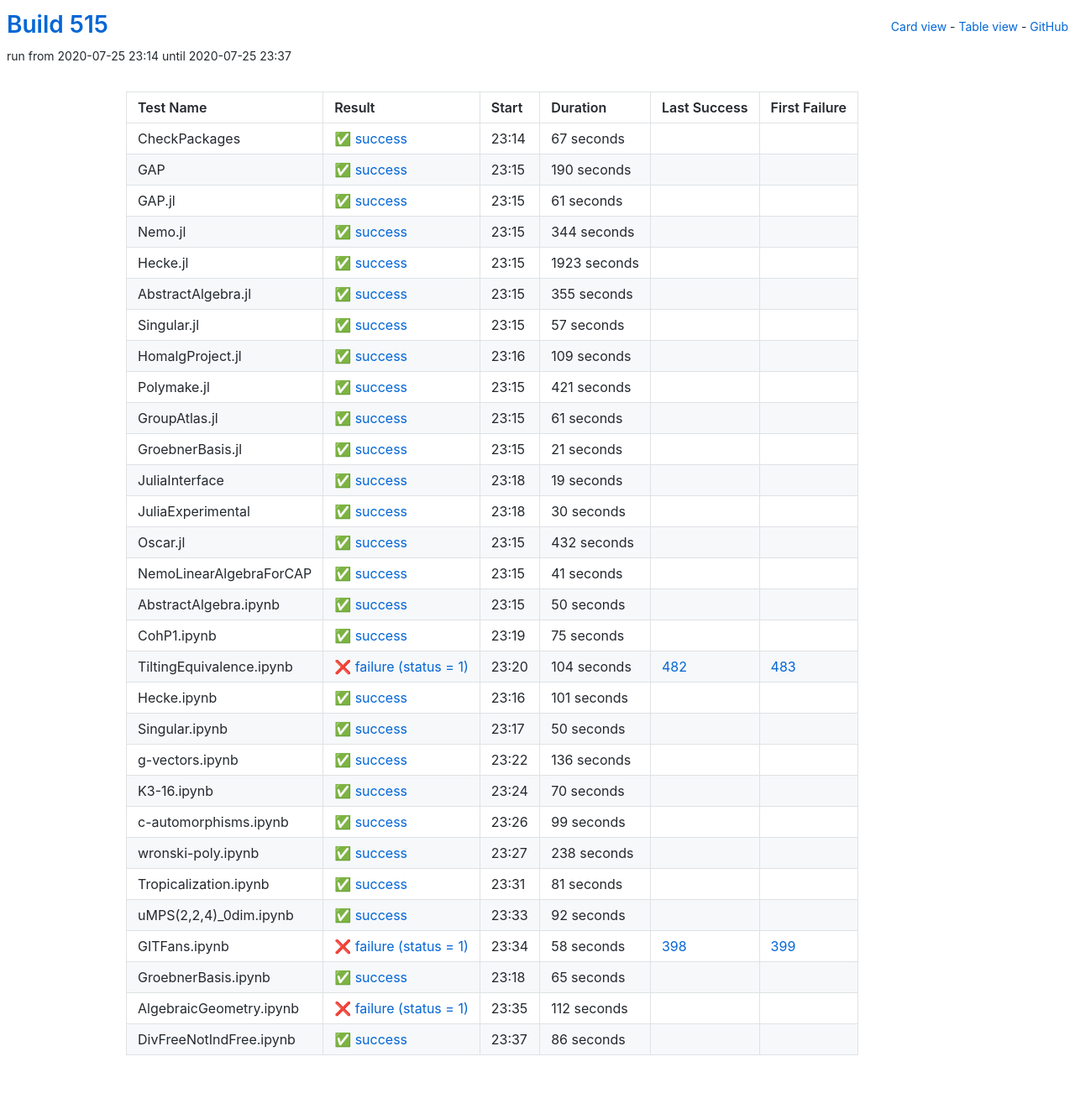
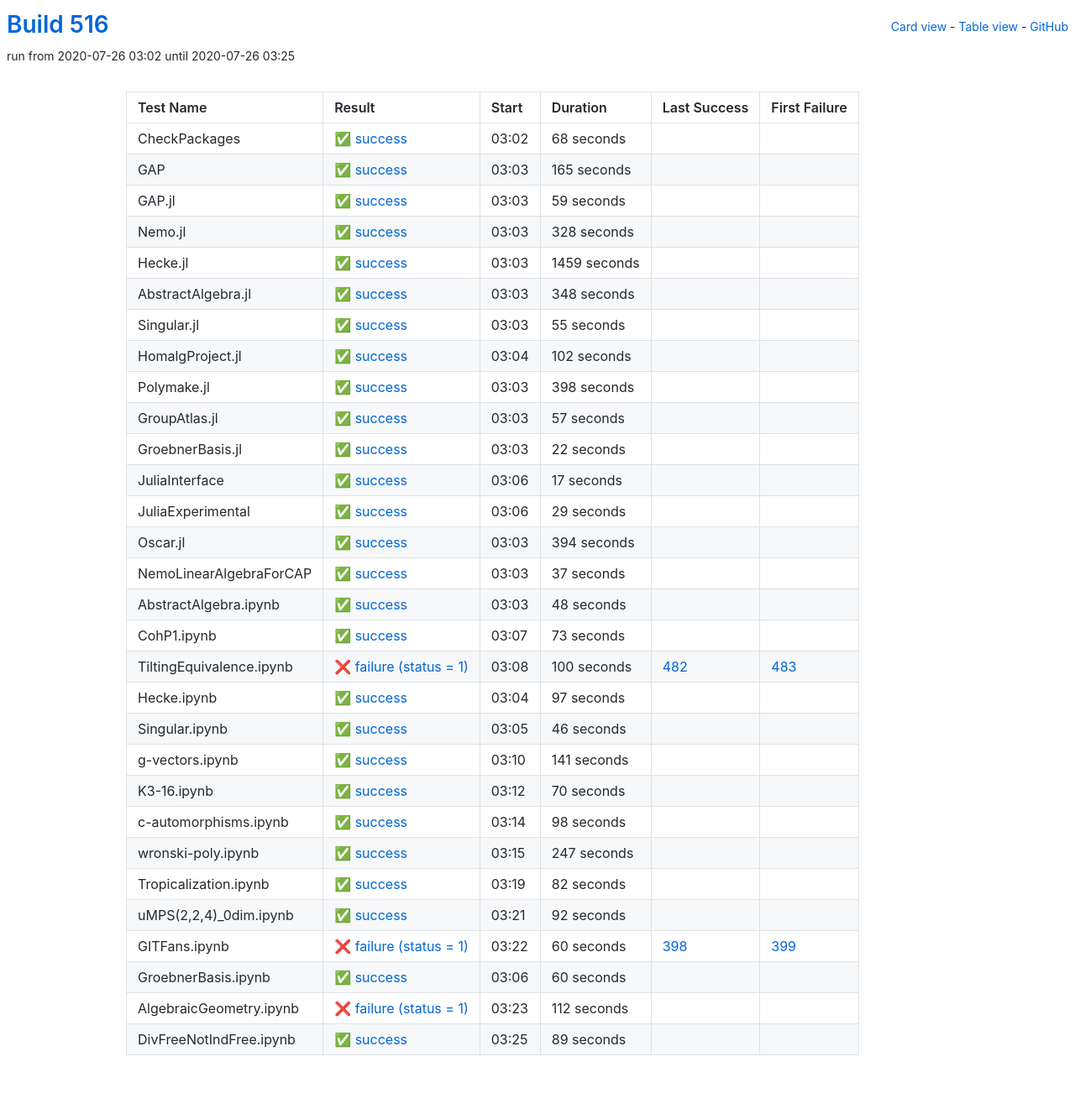
Before and after one commit to oscar-system/oscar-ci-status-stable, a Jekyll site: the page built from table.html, in a window 1280 px wide. Shown: the whole page at 84% size. Built offline with Jekyll 4.4.1, drawn with Linux system fonts in a browser that asks for light colours.

Commit message:
Build #516

```diff
--- a/_data/ci.yml
+++ b/_data/ci.yml
@@ -1,6 +1,6 @@
 ---
-build: 515
-build_url: https://oscarci.mathematik.uni-kl.de/job/oscar-stable/515/
+build: 516
+build_url: https://oscarci.mathematik.uni-kl.de/job/oscar-stable/516/
 job: oscar-stable
 organization: oscar-system
 repo: oscar-ci-status-stable
@@ -8,80 +8,116 @@ repourl: https://github.com/oscar-system/oscar-ci-status-stable
 tests:
 - name: CheckPackages
   id: checkpackages
-  log: https://oscarci.mathematik.uni-kl.de/job/oscar-stable/515/artifact/logs/build-515/CheckPackages.log
-  start: 2020-07-25 23:14
+  log: https://oscarci.mathematik.uni-kl.de/job/oscar-stable/516/artifact/logs/build-516/CheckPackages.log
+  start: 2020-07-26 03:02
   success: true
   exitcode: 0
   status: success
-  duration: 67
+  duration: 68
   last_success: false
   last_success_url:
   first_failure: false
   first_failure_url:
 - name: GAP
   id: gap
-  log: https://oscarci.mathematik.uni-kl.de/job/oscar-stable/515/artifact/logs/build-515/GAP.log
-  start: 2020-07-25 23:15
+  log: https://oscarci.mathematik.uni-kl.de/job/oscar-stable/516/artifact/logs/build-516/GAP.log
+  start: 2020-07-26 03:03
   success: true
   exitcode: 0
   status: success
-  duration: 190
+  duration: 165
   last_success: false
   last_success_url:
   first_failure: false
   first_failure_url:
 - name: GAP.jl
   id: gap-jl
-  log: https://oscarci.mathematik.uni-kl.de/job/oscar-stable/515/artifact/logs/build-515/GAP.jl.log
-  start: 2020-07-25 23:15
+  log: https://oscarci.mathematik.uni-kl.de/job/oscar-stable/516/artifact/logs/build-516/GAP.jl.log
+  start: 2020-07-26 03:03
   success: true
   exitcode: 0
   status: success
-  duration: 61
+  duration: 59
   last_success: false
   last_success_url:
   first_failure: false
   first_failure_url:
 - name: Nemo.jl
   id: nemo-jl
-  log: https://oscarci.mathematik.uni-kl.de/job/oscar-stable/515/artifact/logs/build-515/Nemo.jl.log
-  start: 2020-07-25 23:15
+  log: https://oscarci.mathematik.uni-kl.de/job/oscar-stable/516/artifact/logs/build-516/Nemo.jl.log
+  start: 2020-07-26 03:03
   success: true
   exitcode: 0
   status: success
-  duration: 344
+  duration: 328
   last_success: false
   last_success_url:
   first_failure: false
   first_failure_url:
 - name: Hecke.jl
   id: hecke-jl
-  log: https://oscarci.mathematik.uni-kl.de/job/oscar-stable/515/artifact/logs/build-515/Hecke.jl.log
-  start: 2020-07-25 23:15
+  log: https://oscarci.mathematik.uni-kl.de/job/oscar-stable/516/artifact/logs/build-516/Hecke.jl.log
+  start: 2020-07-26 03:03
   success: true
   exitcode: 0
   status: success
-  duration: 1923
+  duration: 1459
   last_success: false
   last_success_url:
   first_failure: false
   first_failure_url:
 - name: AbstractAlgebra.jl
   id: abstractalgebra-jl
-  log: https://oscarci.mathematik.uni-kl.de/job/oscar-stable/515/artifact/logs/build-515/AbstractAlgebra.jl.log
-  start: 2020-07-25 23:15
+  log: https://oscarci.mathematik.uni-kl.de/job/oscar-stable/516/artifact/logs/build-516/AbstractAlgebra.jl.log
+  start: 2020-07-26 03:03
   success: true
   exitcode: 0
   status: success
-  duration: 355
+  duration: 348
   last_success: false
   last_success_url:
   first_failure: false
   first_failure_url:
 - name: Singular.jl
   id: singular-jl
-  log: https://oscarci.mathematik.uni-kl.de/job/oscar-stable/515/artifact/logs/build-515/Singular.jl.log
-  start: 2020-07-25 23:15
+  log: https://oscarci.mathematik.uni-kl.de/job/oscar-stable/516/artifact/logs/build-516/Singular.jl.log
+  start: 2020-07-26 03:03
+  success: true
+  exitcode: 0
+  status: success
+  duration: 55
+  last_success: false
+  last_success_url:
+  first_failure: false
+  first_failure_url:
+- name: HomalgProject.jl
+  id: homalgproject-jl
+  log: https://oscarci.mathematik.uni-kl.de/job/oscar-stable/516/artifact/logs/build-516/HomalgProject.jl.log
+  start: 2020-07-26 03:04
+  success: true
+  exitcode: 0
+  status: success
+  duration: 102
+  last_success: false
+  last_success_url:
+  first_failure: false
+  first_failure_url:
+- name: Polymake.jl
+  id: polymake-jl
+  log: https://oscarci.mathematik.uni-kl.de/job/oscar-stable/516/artifact/logs/build-516/Polymake.jl.log
+  start: 2020-07-26 03:03
+  success: true
+  exitcode: 0
+  status: success
+  duration: 398
+  last_success: false
+  last_success_url:
+  first_failure: false
+  first_failure_url:
+- name: GroupAtlas.jl
+  id: groupatlas-jl
+  log: https://oscarci.mathematik.uni-kl.de/job/oscar-stable/516/artifact/logs/build-516/GroupAtlas.jl.log
+  start: 2020-07-26 03:03
   success: true
   exitcode: 0
   status: success
@@ -90,178 +126,142 @@ tests:
   last_success_url:
   first_failure: false
   first_failure_url:
-- name: HomalgProject.jl
-  id: homalgproject-jl
-  log: https://oscarci.mathematik.uni-kl.de/job/oscar-stable/515/artifact/logs/build-515/HomalgProject.jl.log
-  start: 2020-07-25 23:16
+- name: GroebnerBasis.jl
+  id: groebnerbasis-jl
+  log: https://oscarci.mathematik.uni-kl.de/job/oscar-stable/516/artifact/logs/build-516/GroebnerBasis.jl.log
+  start: 2020-07-26 03:03
   success: true
   exitcode: 0
   status: success
-  duration: 109
-  last_success: false
-  last_success_url:
-  first_failure: false
-  first_failure_url:
-- name: Polymake.jl
-  id: polymake-jl
-  log: https://oscarci.mathematik.uni-kl.de/job/oscar-stable/515/artifact/logs/build-515/Polymake.jl.log
-  start: 2020-07-25 23:15
-  success: true
-  exitcode: 0
-  status: success
-  duration: 421
-  last_success: false
-  last_success_url:
-  first_failure: false
-  first_failure_url:
-- name: GroupAtlas.jl
-  id: groupatlas-jl
-  log: https://oscarci.mathematik.uni-kl.de/job/oscar-stable/515/artifact/logs/build-515/GroupAtlas.jl.log
-  start: 2020-07-25 23:15
-  success: true
-  exitcode: 0
-  status: success
-  duration: 61
-  last_success: false
-  last_success_url:
-  first_failure: false
-  first_failure_url:
-- name: GroebnerBasis.jl
-  id: groebnerbasis-jl
-  log: https://oscarci.mathematik.uni-kl.de/job/oscar-stable/515/artifact/logs/build-515/GroebnerBasis.jl.log
-  start: 2020-07-25 23:15
-  success: true
-  exitcode: 0
-  status: success
-  duration: 21
+  duration: 22
   last_success: false
   last_success_url:
   first_failure: false
   first_failure_url:
 - name: JuliaInterface
   id: juliainterface
-  log: https://oscarci.mathematik.uni-kl.de/job/oscar-stable/515/artifact/logs/build-515/JuliaInterface.log
-  start: 2020-07-25 23:18
+  log: https://oscarci.mathematik.uni-kl.de/job/oscar-stable/516/artifact/logs/build-516/JuliaInterface.log
+  start: 2020-07-26 03:06
   success: true
   exitcode: 0
   status: success
-  duration: 19
+  duration: 17
   last_success: false
   last_success_url:
   first_failure: false
   first_failure_url:
 - name: JuliaExperimental
   id: juliaexperimental
-  log: https://oscarci.mathematik.uni-kl.de/job/oscar-stable/515/artifact/logs/build-515/JuliaExperimental.log
-  start: 2020-07-25 23:18
+  log: https://oscarci.mathematik.uni-kl.de/job/oscar-stable/516/artifact/logs/build-516/JuliaExperimental.log
+  start: 2020-07-26 03:06
   success: true
   exitcode: 0
   status: success
-  duration: 30
+  duration: 29
   last_success: false
   last_success_url:
   first_failure: false
   first_failure_url:
 - name: Oscar.jl
   id: oscar-jl
-  log: https://oscarci.mathematik.uni-kl.de/job/oscar-stable/515/artifact/logs/build-515/Oscar.jl.log
-  start: 2020-07-25 23:15
+  log: https://oscarci.mathematik.uni-kl.de/job/oscar-stable/516/artifact/logs/build-516/Oscar.jl.log
+  start: 2020-07-26 03:03
   success: true
   exitcode: 0
   status: success
-  duration: 432
+  duration: 394
   last_success: false
   last_success_url:
   first_failure: false
   first_failure_url:
 - name: NemoLinearAlgebraForCAP
   id: nemolinearalgebraforcap
-  log: https://oscarci.mathematik.uni-kl.de/job/oscar-stable/515/artifact/logs/build-515/NemoLinearAlgebraForCAP.log
-  start: 2020-07-25 23:15
+  log: https://oscarci.mathematik.uni-kl.de/job/oscar-stable/516/artifact/logs/build-516/NemoLinearAlgebraForCAP.log
+  start: 2020-07-26 03:03
   success: true
   exitcode: 0
   status: success
-  duration: 41
+  duration: 37
   last_success: false
   last_success_url:
   first_failure: false
   first_failure_url:
 - name: AbstractAlgebra.ipynb
   id: abstractalgebra-ipynb
-  log: https://oscarci.mathematik.uni-kl.de/job/oscar-stable/515/artifact/logs/build-515/AbstractAlgebra.ipynb.log
-  start: 2020-07-25 23:15
+  log: https://oscarci.mathematik.uni-kl.de/job/oscar-stable/516/artifact/logs/build-516/AbstractAlgebra.ipynb.log
+  start: 2020-07-26 03:03
   success: true
   exitcode: 0
   status: success
-  duration: 50
+  duration: 48
   last_success: false
   last_success_url:
   first_failure: false
   first_failure_url:
 - name: CohP1.ipynb
   id: cohp1-ipynb
-  log: https://oscarci.mathematik.uni-kl.de/job/oscar-stable/515/artifact/logs/build-515/CohP1.ipynb.log
-  start: 2020-07-25 23:19
+  log: https://oscarci.mathematik.uni-kl.de/job/oscar-stable/516/artifact/logs/build-516/CohP1.ipynb.log
+  start: 2020-07-26 03:07
   success: true
   exitcode: 0
   status: success
-  duration: 75
+  duration: 73
   last_success: false
   last_success_url:
   first_failure: false
   first_failure_url:
 - name: TiltingEquivalence.ipynb
   id: tiltingequivalence-ipynb
-  log: https://oscarci.mathematik.uni-kl.de/job/oscar-stable/515/artifact/logs/build-515/TiltingEquivalence.ipynb.log
-  start: 2020-07-25 23:20
+  log: https://oscarci.mathematik.uni-kl.de/job/oscar-stable/516/artifact/logs/build-516/TiltingEquivalence.ipynb.log
+  start: 2020-07-26 03:08
   success: false
   exitcode: 1
   status: failure
-  duration: 104
+  duration: 100
   last_success: 482
   last_success_url: https://oscarci.mathematik.uni-kl.de/job/oscar-stable/482/
   first_failure: 483
   first_failure_url: https://oscarci.mathematik.uni-kl.de/job/oscar-stable/483/
 - name: Hecke.ipynb
   id: hecke-ipynb
-  log: https://oscarci.mathematik.uni-kl.de/job/oscar-stable/515/artifact/logs/build-515/Hecke.ipynb.log
-  start: 2020-07-25 23:16
+  log: https://oscarci.mathematik.uni-kl.de/job/oscar-stable/516/artifact/logs/build-516/Hecke.ipynb.log
+  start: 2020-07-26 03:04
   success: true
   exitcode: 0
   status: success
-  duration: 101
+  duration: 97
   last_success: false
   last_success_url:
   first_failure: false
   first_failure_url:
 - name: Singular.ipynb
   id: singular-ipynb
-  log: https://oscarci.mathematik.uni-kl.de/job/oscar-stable/515/artifact/logs/build-515/Singular.ipynb.log
-  start: 2020-07-25 23:17
+  log: https://oscarci.mathematik.uni-kl.de/job/oscar-stable/516/artifact/logs/build-516/Singular.ipynb.log
+  start: 2020-07-26 03:05
   success: true
   exitcode: 0
   status: success
-  duration: 50
+  duration: 46
   last_success: false
   last_success_url:
   first_failure: false
   first_failure_url:
 - name: g-vectors.ipynb
   id: g-vectors-ipynb
-  log: https://oscarci.mathematik.uni-kl.de/job/oscar-stable/515/artifact/logs/build-515/g-vectors.ipynb.log
-  start: 2020-07-25 23:22
+  log: https://oscarci.mathematik.uni-kl.de/job/oscar-stable/516/artifact/logs/build-516/g-vectors.ipynb.log
+  start: 2020-07-26 03:10
   success: true
   exitcode: 0
   status: success
-  duration: 136
+  duration: 141
   last_success: false
   last_success_url:
   first_failure: false
   first_failure_url:
 - name: K3-16.ipynb
   id: k3-16-ipynb
-  log: https://oscarci.mathematik.uni-kl.de/job/oscar-stable/515/artifact/logs/build-515/K3-16.ipynb.log
-  start: 2020-07-25 23:24
+  log: https://oscarci.mathematik.uni-kl.de/job/oscar-stable/516/artifact/logs/build-516/K3-16.ipynb.log
+  start: 2020-07-26 03:12
   success: true
   exitcode: 0
   status: success
@@ -272,44 +272,44 @@ tests:
   first_failure_url:
 - name: c-automorphisms.ipynb
   id: c-automorphisms-ipynb
-  log: https://oscarci.mathematik.uni-kl.de/job/oscar-stable/515/artifact/logs/build-515/c-automorphisms.ipynb.log
-  start: 2020-07-25 23:26
+  log: https://oscarci.mathematik.uni-kl.de/job/oscar-stable/516/artifact/logs/build-516/c-automorphisms.ipynb.log
+  start: 2020-07-26 03:14
   success: true
   exitcode: 0
   status: success
-  duration: 99
+  duration: 98
   last_success: false
   last_success_url:
   first_failure: false
   first_failure_url:
 - name: wronski-poly.ipynb
   id: wronski-poly-ipynb
-  log: https://oscarci.mathematik.uni-kl.de/job/oscar-stable/515/artifact/logs/build-515/wronski-poly.ipynb.log
-  start: 2020-07-25 23:27
+  log: https://oscarci.mathematik.uni-kl.de/job/oscar-stable/516/artifact/logs/build-516/wronski-poly.ipynb.log
+  start: 2020-07-26 03:15
   success: true
   exitcode: 0
   status: success
-  duration: 238
+  duration: 247
   last_success: false
   last_success_url:
   first_failure: false
   first_failure_url:
 - name: Tropicalization.ipynb
   id: tropicalization-ipynb
-  log: https://oscarci.mathematik.uni-kl.de/job/oscar-stable/515/artifact/logs/build-515/Tropicalization.ipynb.log
-  start: 2020-07-25 23:31
+  log: https://oscarci.mathematik.uni-kl.de/job/oscar-stable/516/artifact/logs/build-516/Tropicalization.ipynb.log
+  start: 2020-07-26 03:19
   success: true
   exitcode: 0
   status: success
-  duration: 81
+  duration: 82
   last_success: false
   last_success_url:
   first_failure: false
   first_failure_url:
 - name: uMPS(2,2,4)_0dim.ipynb
   id: umps-2-2-4-0dim-ipynb
-  log: https://oscarci.mathematik.uni-kl.de/job/oscar-stable/515/artifact/logs/build-515/uMPS-2-2-4-_0dim.ipynb.log
-  start: 2020-07-25 23:33
+  log: https://oscarci.mathematik.uni-kl.de/job/oscar-stable/516/artifact/logs/build-516/uMPS-2-2-4-_0dim.ipynb.log
+  start: 2020-07-26 03:21
   success: true
   exitcode: 0
   status: success
@@ -320,32 +320,32 @@ tests:
   first_failure_url:
 - name: GITFans.ipynb
   id: gitfans-ipynb
-  log: https://oscarci.mathematik.uni-kl.de/job/oscar-stable/515/artifact/logs/build-515/GITFans.ipynb.log
-  start: 2020-07-25 23:34
+  log: https://oscarci.mathematik.uni-kl.de/job/oscar-stable/516/artifact/logs/build-516/GITFans.ipynb.log
+  start: 2020-07-26 03:22
   success: false
   exitcode: 1
   status: failure
-  duration: 58
+  duration: 60
   last_success: 398
   last_success_url: https://oscarci.mathematik.uni-kl.de/job/oscar-stable/398/
   first_failure: 399
   first_failure_url: https://oscarci.mathematik.uni-kl.de/job/oscar-stable/399/
 - name: GroebnerBasis.ipynb
   id: groebnerbasis-ipynb
-  log: https://oscarci.mathematik.uni-kl.de/job/oscar-stable/515/artifact/logs/build-515/GroebnerBasis.ipynb.log
-  start: 2020-07-25 23:18
+  log: https://oscarci.mathematik.uni-kl.de/job/oscar-stable/516/artifact/logs/build-516/GroebnerBasis.ipynb.log
+  start: 2020-07-26 03:06
   success: true
   exitcode: 0
   status: success
-  duration: 65
+  duration: 60
   last_success: false
   last_success_url:
   first_failure: false
   first_failure_url:
 - name: AlgebraicGeometry.ipynb
   id: algebraicgeometry-ipynb
-  log: https://oscarci.mathematik.uni-kl.de/job/oscar-stable/515/artifact/logs/build-515/AlgebraicGeometry.ipynb.log
-  start: 2020-07-25 23:35
+  log: https://oscarci.mathematik.uni-kl.de/job/oscar-stable/516/artifact/logs/build-516/AlgebraicGeometry.ipynb.log
+  start: 2020-07-26 03:23
   success: false
   exitcode: 1
   status: failure
@@ -356,12 +356,12 @@ tests:
   first_failure_url:
 - name: DivFreeNotIndFree.ipynb
   id: divfreenotindfree-ipynb
-  log: https://oscarci.mathematik.uni-kl.de/job/oscar-stable/515/artifact/logs/build-515/DivFreeNotIndFree.ipynb.log
-  start: 2020-07-25 23:37
+  log: https://oscarci.mathematik.uni-kl.de/job/oscar-stable/516/artifact/logs/build-516/DivFreeNotIndFree.ipynb.log
+  start: 2020-07-26 03:25
   success: true
   exitcode: 0
   status: success
-  duration: 86
+  duration: 89
   last_success: false
   last_success_url:
   first_failure: false
```
Also changed, not shown: README.md.
